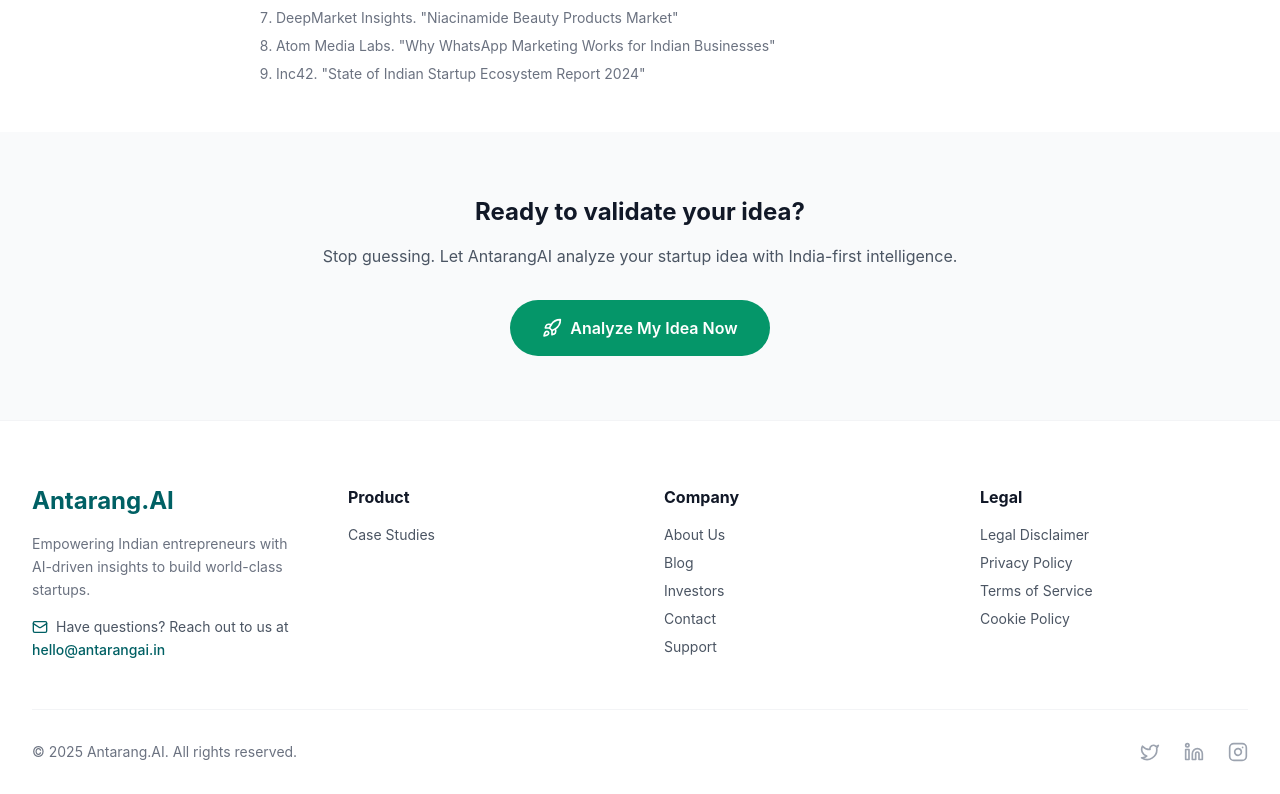
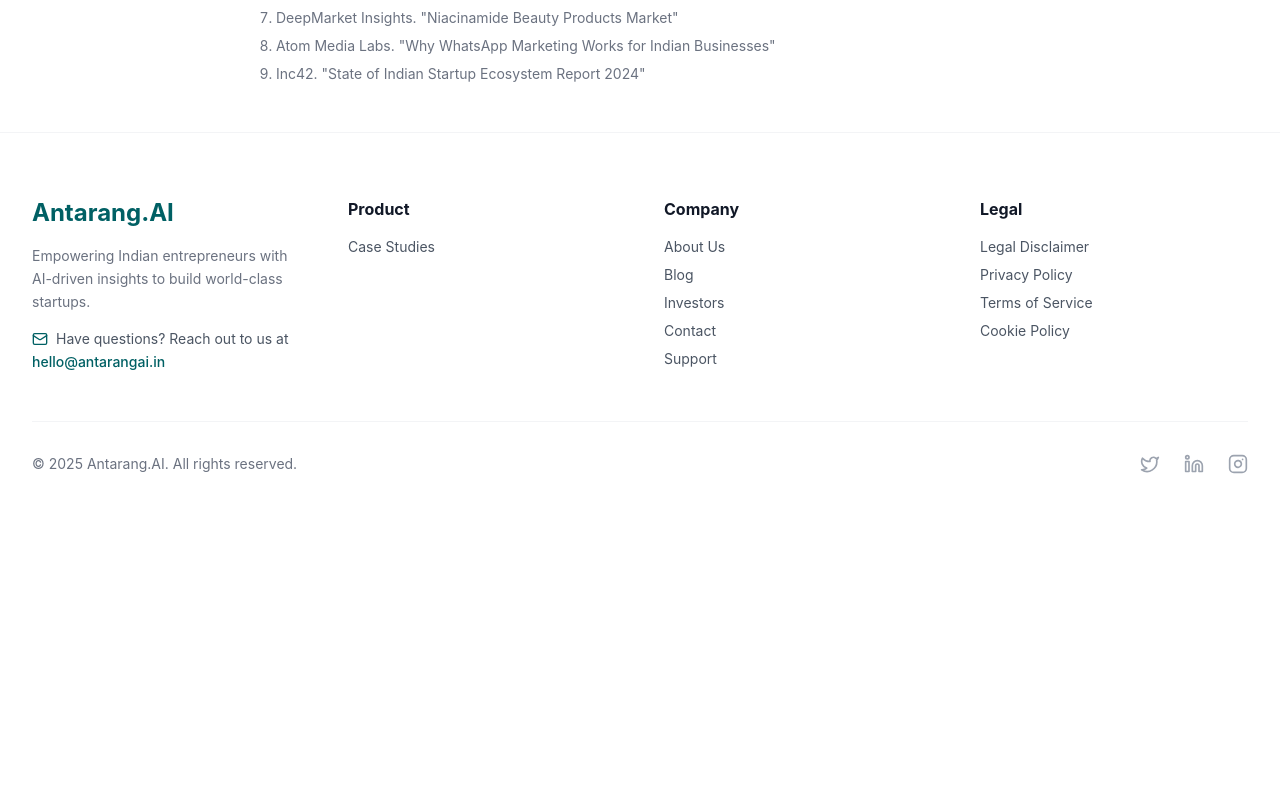
Before and after one commit to rakeshreddyd56/antarangai, a React (Vite) app: page /blog/validate-startup-idea-india in a window 1280 px wide. Shown: the part 6229-7023 px from the top of the page. After the commit the page ends 6735 px from the top, so only its background shows below. Built offline with nearby package versions, Linux system fonts and the light colour scheme.

Commit message:
blog update

```diff
--- a/src/pages/BlogPost.tsx
+++ b/src/pages/BlogPost.tsx
@@ -423,21 +423,6 @@
         </motion.div>
       </article>
 
-      {/* CTA Section */}
-      <section className="py-16 px-4 sm:px-6 lg:px-8 bg-gray-50">
-        <div className="max-w-3xl mx-auto text-center">
-          <h3 className="text-2xl font-bold text-gray-900 mb-4">Ready to validate your idea?</h3>
-          <p className="text-gray-600 mb-8">Stop guessing. Let AntarangAI analyze your startup idea with India-first intelligence.</p>
-          <Link
-            to="/"
-            className="inline-flex items-center gap-2 bg-emerald-600 hover:bg-emerald-700 text-white px-8 py-4 rounded-full font-semibold transition-all transform hover:scale-105"
-          >
-            <Rocket size={20} />
-            Analyze My Idea Now
-          </Link>
-        </div>
-      </section>
-
       <Footer />
     </div>
   );
```
